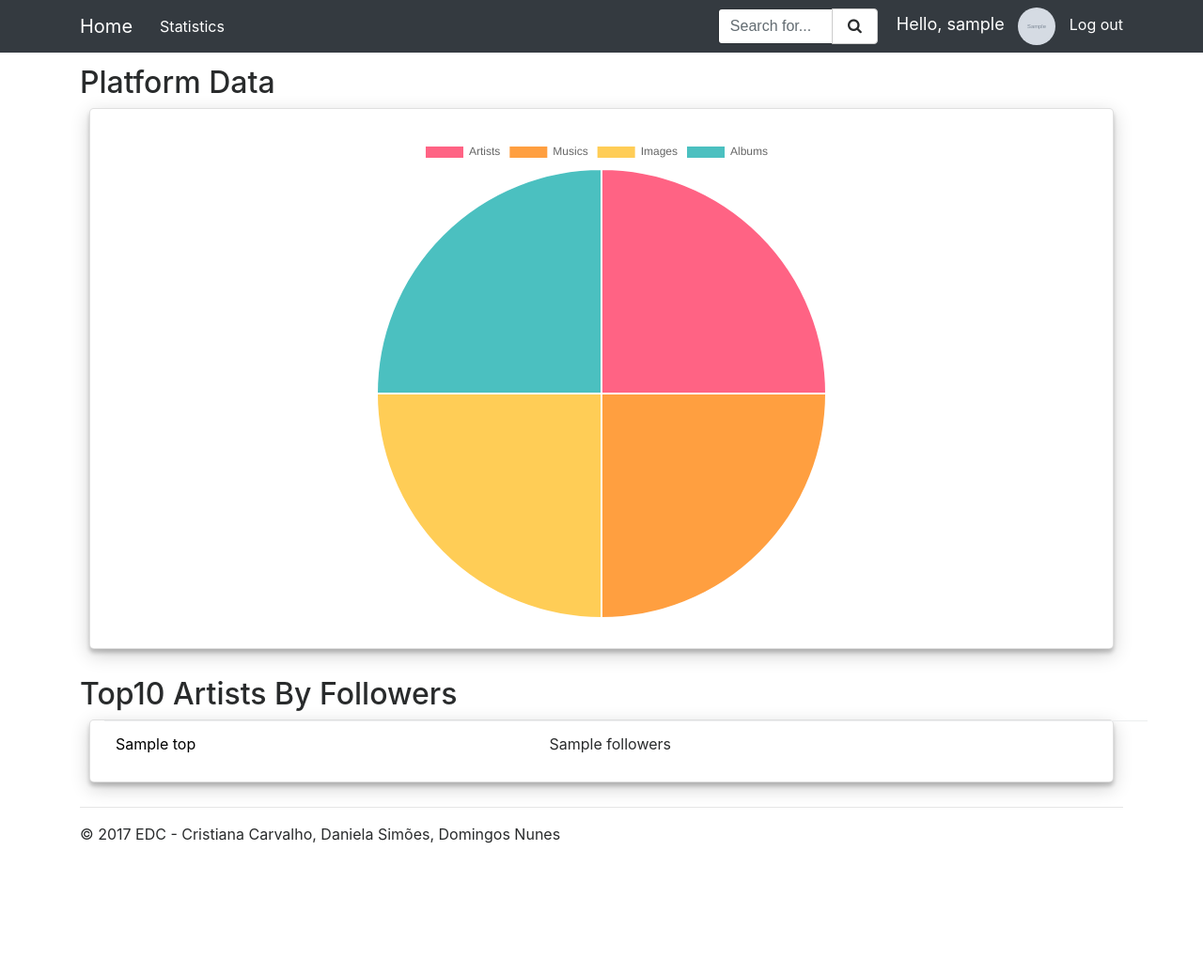
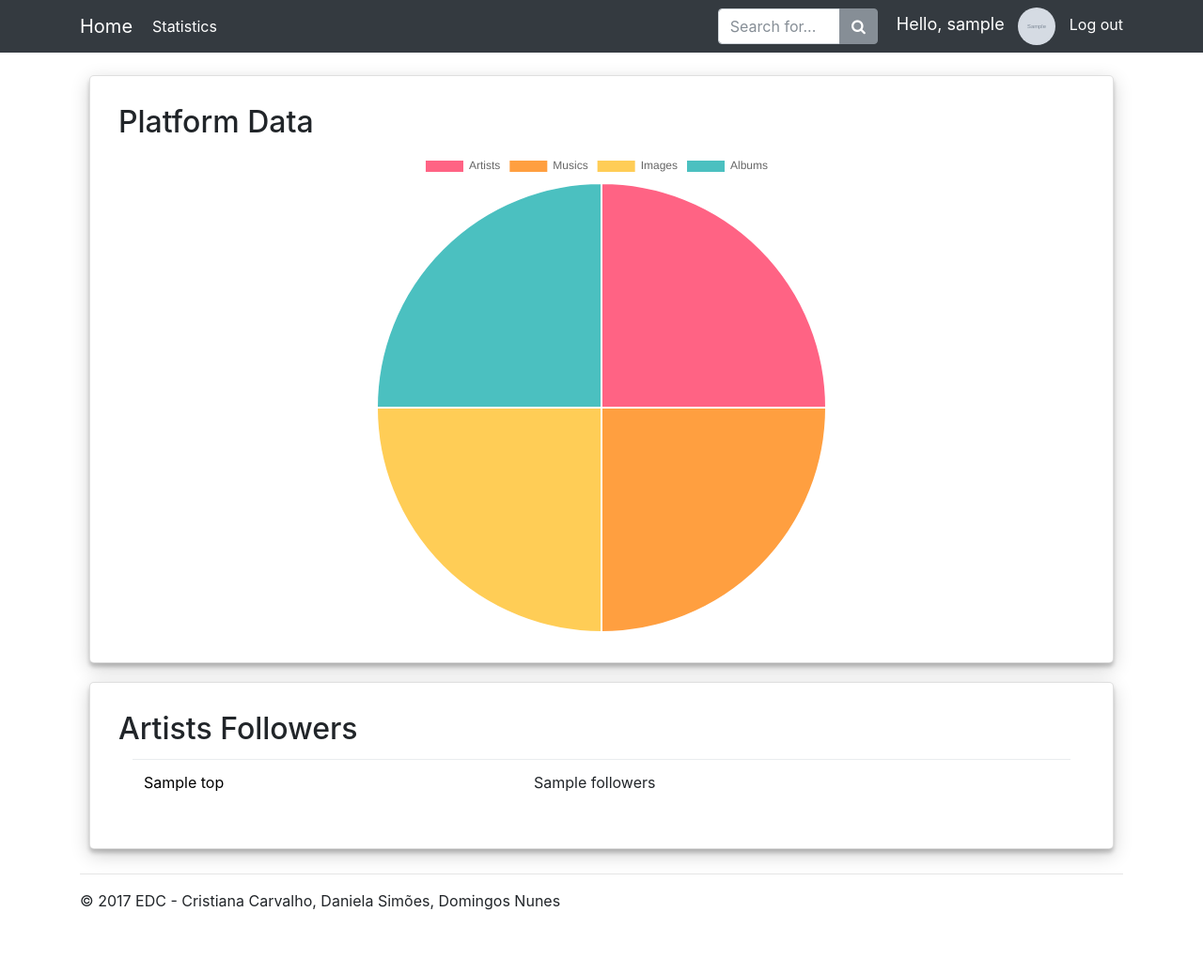
Before and after one commit to cristianasc/EDC, a Django app: template project2/app/templates/app/statistics.html in a window 1280 px wide. Shown: the whole page at 94% size. Before the commit the page ends 898 px from the top, so only its background shows below. Run offline with Django 3.2, Linux system fonts and the light colour scheme; the template is opened without the code that fills it: most values are stand-ins (such as "Sample title", 1, 10 or a date in 2020); grey boxes marked "Sample" are stand-in pictures; some libraries are stand-ins or nearby versions.

Commit message:
Fix css layout

```diff
--- a/project2/app/templates/app/layout.html
+++ b/project2/app/templates/app/layout.html
@@ -14,7 +14,6 @@
     <link rel="shortcut icon" type="image/x-icon" href="{% static 'app/images/spotify.ico' %}"/>
     <link rel="stylesheet" type="text/css" href="{% static 'app/content/site.css' %}"/>
     <link rel="stylesheet" type="text/css" href="{% static 'app/content/bootstrap.min.css' %}"/>
-    <link rel="stylesheet" type="text/css" href="{% static 'app/content/bootstrap.css' %}"/>
     <link rel="stylesheet" href="https://cdnjs.cloudflare.com/ajax/libs/font-awesome/4.7.0/css/font-awesome.min.css">
     <script src="{% static 'app/scripts/modernizr-2.6.2.js' %}"></script>
 </head>
--- a/project2/app/templates/app/statistics.html
+++ b/project2/app/templates/app/statistics.html
@@ -5,9 +5,8 @@
     <div class="container body-content" style="padding-top: 40px">
         <div class="row">
             <div class="col-lg-12">
-                <h2>Platform Data</h2>
                 <div class="card"style="padding: 30px">
-
+                    <h2 class="card-title">Platform Data</h2>
                     <div id="canvas-holder">
                         <canvas id="chart-area" />
                     </div>
@@ -54,9 +53,9 @@
                     }
                 };
             </script>
-            <div class="col-lg-12" style="padding-top: 20px">
-                <h2>Top10 Artists By Followers</h2>
-                <div class="card">
+            <div class="col-lg-12">
+                <div class="card" style="padding: 30px">
+                    <h2 class="card-title">Artists Followers</h2>
                     <div class="container">
                         <table class="table">
                             <tbody>
```
